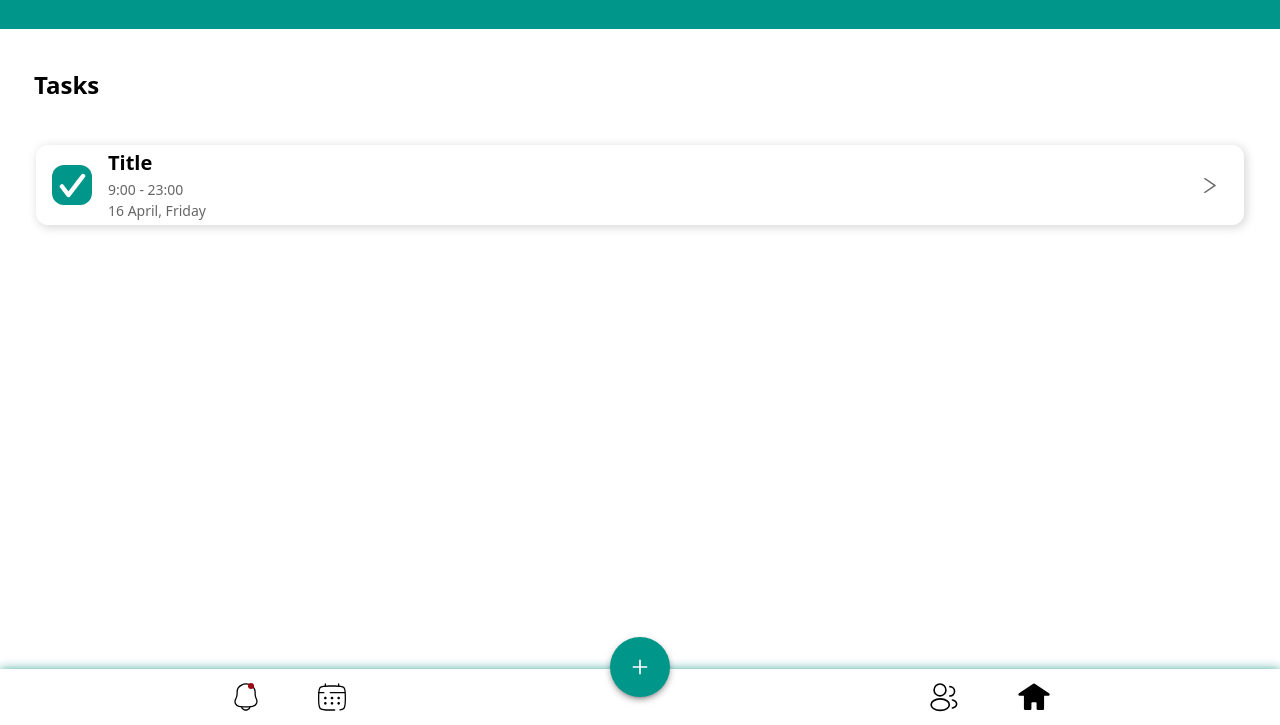
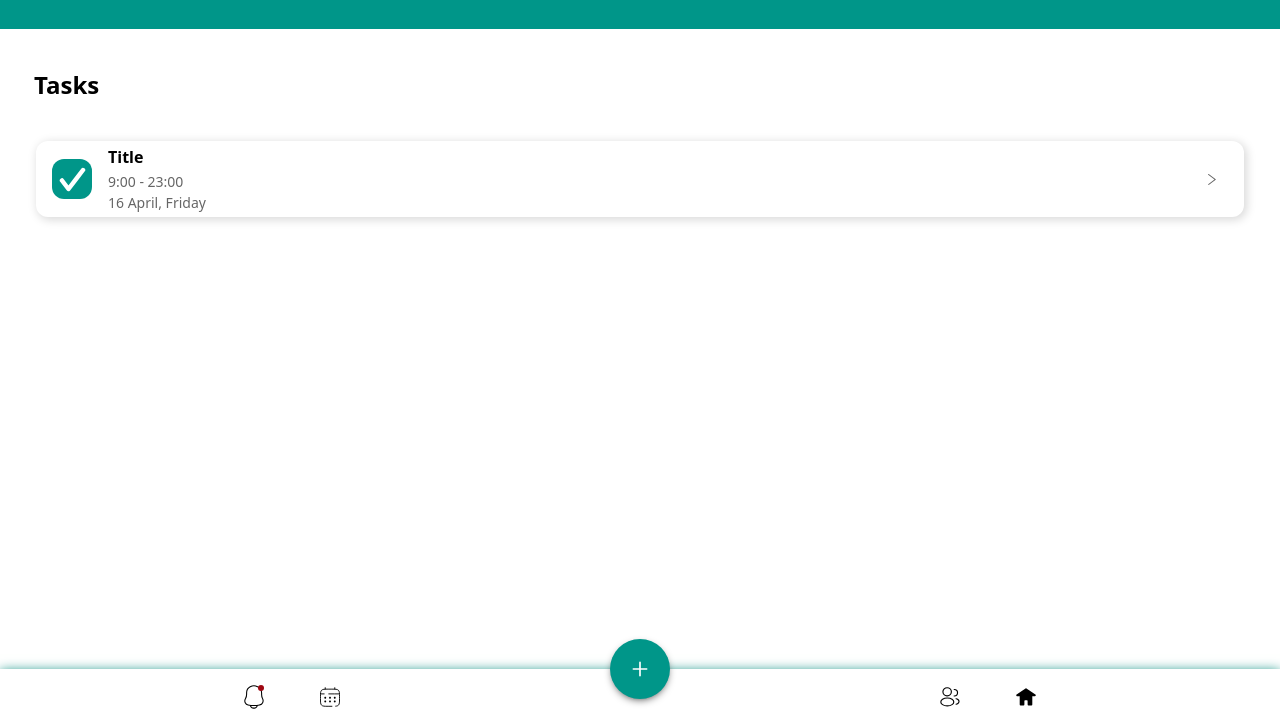
Before and after one commit to mahdibaderloo/todolist, a website: page index.html in a window 1280 px wide. Shown: the part 75-800 px from the top of the page. Drawn offline with Linux system fonts and the light colour scheme.

Commit message:
edit items scales

```diff
--- a/index.html
+++ b/index.html
@@ -57,7 +57,7 @@
           <!----------- Tasks Wrapper ------------->
           <ul
             id="tasks-wrapper"
-            class="w-full h-full flex flex-col items-center gap-4 overflow-y-scroll mt-3 p-4 pb-24"
+            class="w-full h-full flex flex-col items-center gap-4 overflow-y-scroll mt-2 p-4 pb-24"
           >
             <li
               id="task-box"
@@ -70,7 +70,7 @@
                 <img src="Images/Svg/tick.svg" alt="" id="tick-icon" class="" />
               </div>
               <div id="task-information" class="flex flex-col gap-0.5 ml-4">
-                <p id="task-title" class="text-xl font-bold">Title</p>
+                <p id="task-title" class="font-bold">Title</p>
                 <div id="time-box">
                   <p id="task-time" class="text-[14px] opacity-60">
                     9:00 - 23:00
@@ -84,7 +84,7 @@
                 src="Images/Svg/arrow-right.svg"
                 alt=""
                 id="task-setting-icon"
-                class="ml-auto mr-3 w-3"
+                class="ml-auto mr-3 w-2"
               />
             </li>
           </ul>
@@ -100,23 +100,29 @@
       <!--------- Navbar Left  ----------->
       <div
         id="navbar-left"
-        class="w-1/2 flex items-center justify-center gap-15 pr-15"
+        class="w-1/2 flex items-center justify-center gap-14 pr-14"
       >
         <div class="relative" onclick="openNotification()">
           <img
             src="Images/Svg/notification.svg"
             alt="notification-icon"
             id="notification-icon"
+            class="w-5"
           />
           <span
-            class="absolute top-0 right-1 bg-red-800 w-1.5 h-1.5 rounded-full"
+            class="absolute top-0 right-0 bg-red-800 w-1.5 h-1.5 rounded-full"
           ></span>
         </div>
-        <img src="Images/Svg/calendar.svg" alt="calendar" id="calendar" />
+        <img
+          src="Images/Svg/calendar.svg"
+          alt="calendar"
+          id="calendar"
+          class="w-5"
+        />
       </div>
       <div
         id="create-task-button"
-        class="w-15 h-15 flex justify-center items-center bg-teal-600 rounded-full shadow-[0px_3px_10px_-4px_rgba(0,0,0,1)] absolute left-0 right-0 mx-auto bottom-7"
+        class="w-15 h-15 flex justify-center items-center bg-teal-600 rounded-full shadow-[0px_3px_10px_-4px_rgba(0,0,0,1)] absolute left-0 right-0 mx-auto bottom-6.5"
       >
         <img
           src="Images/Svg/plus.svg"
@@ -128,10 +134,15 @@
       <!--------- Navbar Right ----------->
       <div
         id="navbar-right"
-        class="w-1/2 flex items-center justify-center gap-15 pl-15"
+        class="w-1/2 flex items-center justify-center gap-14 pl-14"
       >
-        <img src="Images/Svg/profile.svg" alt="profile" id="profile" />
-        <img src="Images/Svg/home.svg" alt="home" id="home" />
+        <img
+          src="Images/Svg/profile.svg"
+          alt="profile"
+          id="profile"
+          class="w-5"
+        />
+        <img src="Images/Svg/home.svg" alt="home" id="home" class="w-5" />
       </div>
     </section>
 
```
Also changed, not shown: Styles/app.css.
